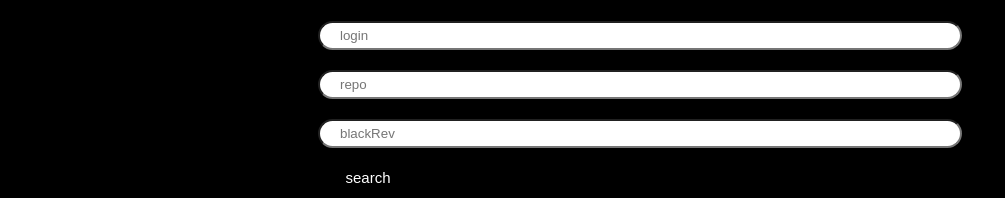
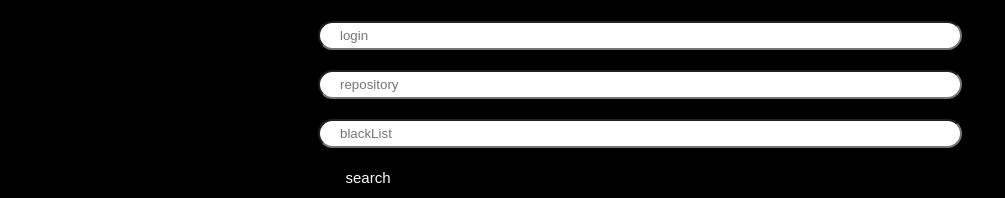
Before and after one commit to MarinaLakhneva/hh-school-react-ts, a React (Create React App) app: page / in a window 1280 px wide. Shown: the part 225-423 px from the top of the page, without its empty margins (0-1005 px from the left). Built offline with nearby package versions, Linux system fonts and the light colour scheme.

Commit message:
minor name edits

```diff
--- a/src/App.tsx
+++ b/src/App.tsx
@@ -16,21 +16,20 @@ function Store(key: string, param: string)  {
 export default function App() {
   const [look, setLook] = useState(true);
 
-
-  const [user, setUser] = useState ( () => {
+  const [user, setUser] = useState<string>( () => {
     const savedItem = localStorage.getItem("user");
     return savedItem || "";
   });
-  const [repo, setRepo] = useState ( () => {
+  const [repo, setRepo] = useState<string>( () => {
     const savedItem = localStorage.getItem("repo");
     return savedItem || "";
   });
-  const [rev, setBlackRev] = useState ( () => {
-    const savedItem = localStorage.getItem("rev");
+  const [blackContributors, setBlackContributors] = useState<string>( () => {
+    const savedItem = localStorage.getItem("blackContributors");
     return savedItem || "";
   });
 
-  const [contributor, setContributor] = useState('');
+  const [rev, setRev] = useState<string>('');
 
   let blackList: string[] = []
   function GetData()  {
@@ -52,16 +51,16 @@ export default function App() {
             for (let i = 0; i < size; i++){
               black[i] = data[i].login;
             }
-            blackList = rev.split(', ');
+            blackList = blackContributors.split(', ');
             white = black.filter(val =>  !blackList.includes(val));
 
             Store('user', user);
             Store('repo', repo);
-            Store('rev', rev);
+            Store('blackContributors', blackContributors);
 
             let n = randomize(0, size-1-blackList.length);
+            setRev(white[n]);
 
-            setContributor(white[n]);
             return;
           })
         })
@@ -78,8 +77,8 @@ export default function App() {
           <p>{user}</p>
         </div>
         <div className="info">
-          <p className="title">Rev:</p>
-          <p>{contributor}</p>
+          <p className="title">Reviewer:</p>
+          <p>{rev}</p>
         </div>
       </div>
       <div className="form">
@@ -94,16 +93,16 @@ export default function App() {
               onChange={(e) => setUser(e.target.value)}/>
             <input
               id="repo"
-              placeholder="repo"
+              placeholder="repository"
               key={2}
               value={repo}
               onChange={(e) => setRepo(e.target.value)}/>
             <input
-              id="blackRev"
-              placeholder="blackRev"
+              id="blackContributors"
+              placeholder="blackList"
               key={3}
-              value={rev}
-              onChange={(e) => setBlackRev(e.target.value)}
+              value={blackContributors}
+              onChange={(e) => setBlackContributors(e.target.value)}
             />
           </div>
           <button className="search" onClick={GetData}>search</button>
```
